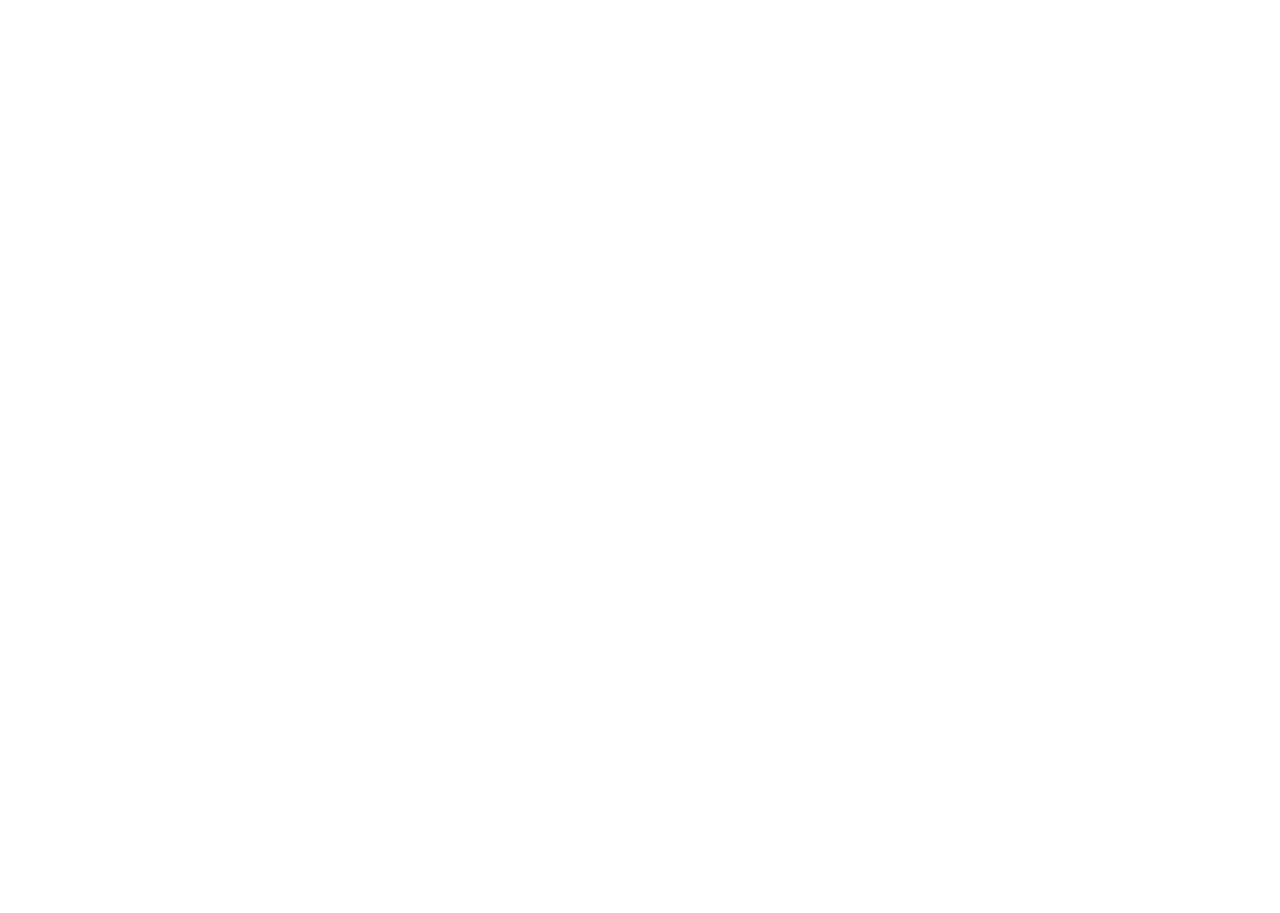
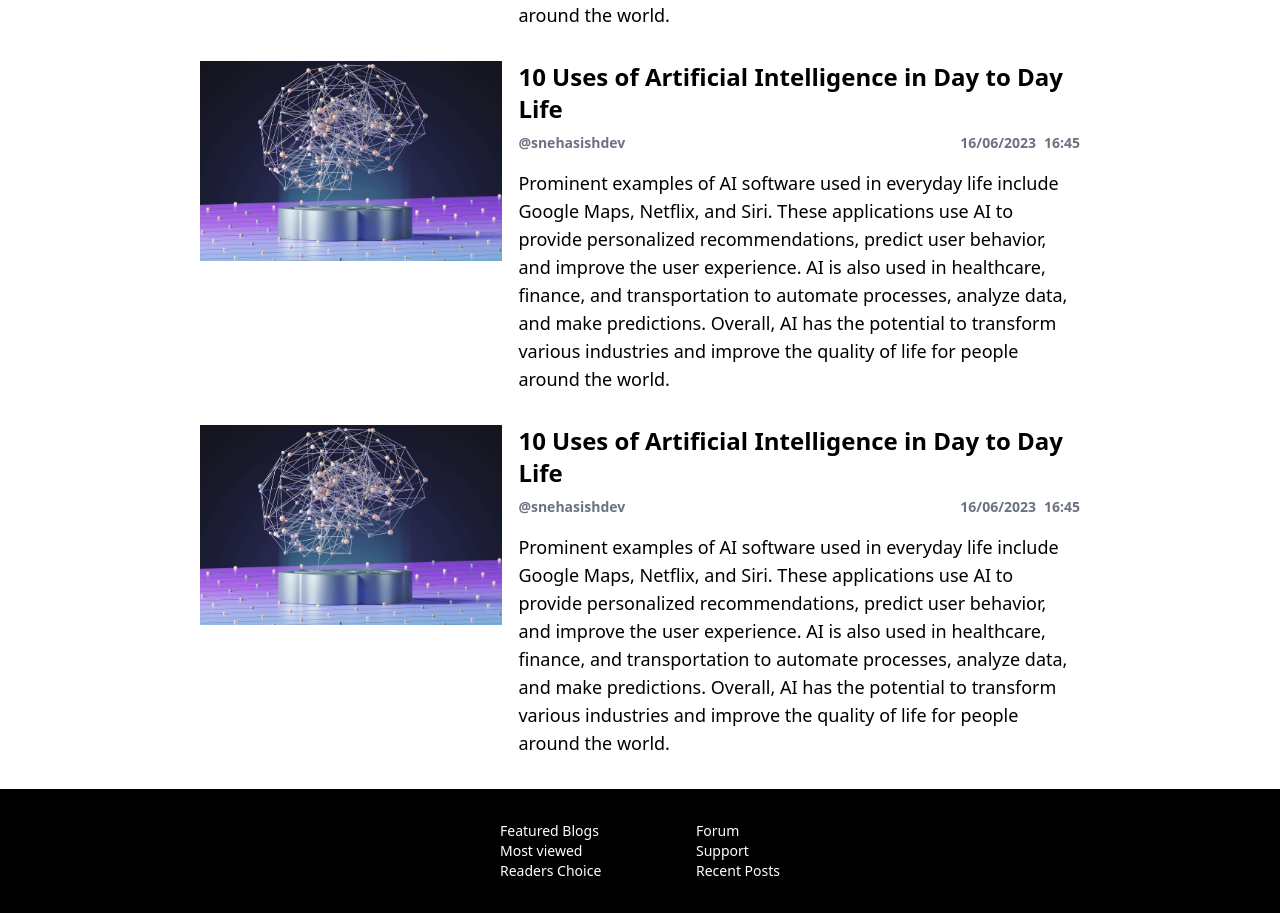
Before and after one commit to Adnaan1806/Blog-Website, a React (Vite) app in the folder frontend/: page / in a window 1280 px wide. Shown: the part 1123-2036 px from the top of the page. Before the commit the page ends 800 px from the top, so only its background shows below. Built offline with nearby package versions, Linux system fonts and the light colour scheme.

Commit message:
homepost page update

```diff
--- a/frontend/src/components/Footer.jsx
+++ b/frontend/src/components/Footer.jsx
@@ -2,7 +2,19 @@
 
 const Footer = () => {
   return (
-    <div>Footer</div>
+    <div className="mt-8 w-full bg-black px-8 md:px-[500px] flex justify-between text-sm md:text-md py-8">
+        <div className="flex flex-col text-white">
+            <p>Featured Blogs</p>
+            <p>Most viewed</p>
+            <p>Readers Choice</p>
+        </div>
+
+        <div className="flex flex-col text-white">
+            <p>Forum</p>
+            <p>Support</p>
+            <p>Recent Posts</p>
+        </div>
+    </div>
   )
 }
 
--- a/frontend/src/components/HomePosts.jsx
+++ b/frontend/src/components/HomePosts.jsx
@@ -1,8 +1,36 @@
-
+import logo from '../assets/growtika-nGoCBxiaRO0-unsplash.jpg'
 
 const HomePosts = () => {
   return (
-    <div>HomePosts</div>
+    <div className="w-full flex mt-8 space-x-4">
+
+       {/*left*/}
+        <div className="w-[35%] h-[200px] flex justify-center items-center">
+            <img src={logo} alt="" className="h-full w-full object-cover"/>
+
+        </div>
+
+       {/*right*/}
+        <div className="flex flex-col w-[65%]">
+           <h1 className="text-xl font-bold md:mb-2 mb-1 md:text-2xl">
+            10 Uses of Artificial Intelligence in Day to Day Life
+           </h1>
+           <div className="flex mb-2 text-sm font-semibold text-gray-500 items-center justify-between md:mb-4">
+              <p>@snehasishdev</p>
+              <div className="flex space-x-2">
+                    <p>16/06/2023</p>
+                    <p>16:45</p>
+              </div>
+           </div>
+           <p className="text-sm md:text-lg">
+            Prominent examples of AI software used in everyday life include Google Maps, Netflix, and Siri. These applications use
+            AI to provide personalized recommendations, predict user behavior, and improve the user experience. AI is also used in
+            healthcare, finance, and transportation to automate processes, analyze data, and make predictions. Overall, AI has the
+            potential to transform various industries and improve the quality of life for people around the world.
+           </p>
+        </div>
+
+    </div>
   )
 }
 
--- a/frontend/src/pages/Home.jsx
+++ b/frontend/src/pages/Home.jsx
@@ -1,8 +1,15 @@
+import HomePosts from "../components/HomePosts"
 
 
 const Home = () => {
   return (
-    <div>Home</div>
+    <div className="px-8 md:px-[200px]">
+        <HomePosts/>
+        <HomePosts/>
+        <HomePosts/>
+        <HomePosts/>
+        <HomePosts/>
+    </div>
   )
 }
 
```
Also changed, not shown: frontend/src/assets/growtika-nGoCBxiaRO0-unsplash.jpg (added).
